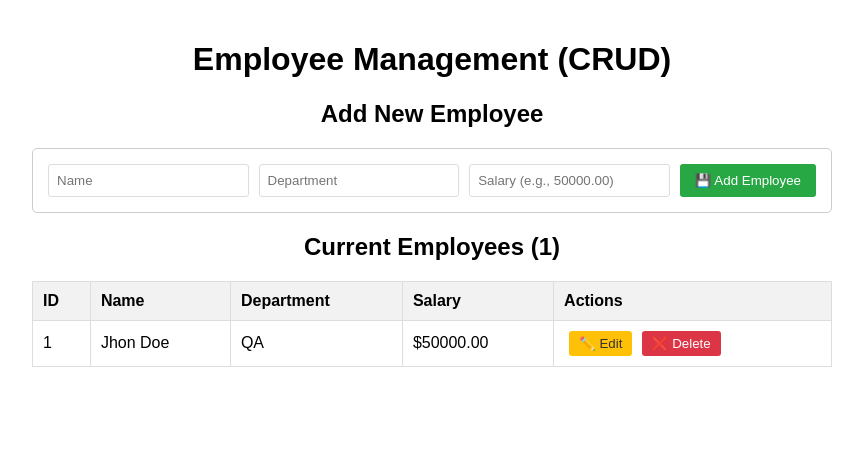
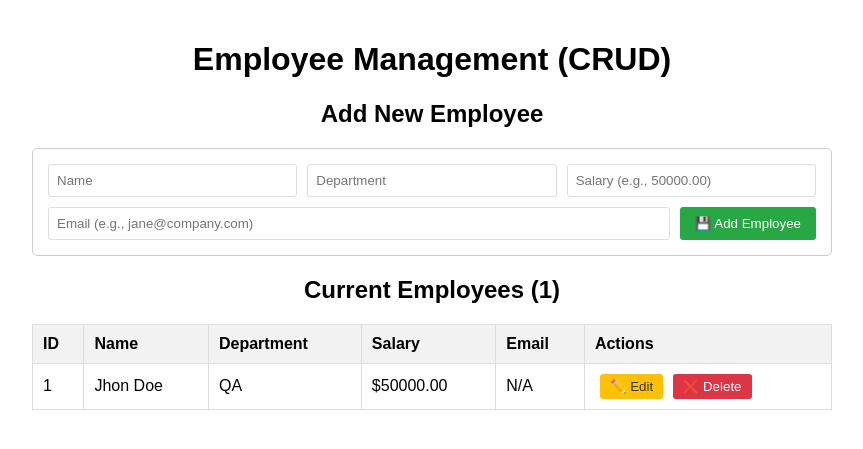
Before and after one commit to yogeshj-mphasis/tool_analysis, a Node server app: page / in a window 1280 px wide. Shown: the top 449 px of the page, without its empty margins (208-1071 px from the left). Run offline with Node 20, Linux system fonts and the light colour scheme; data comes from the database, SQL or seed files in the repository; some libraries are stand-ins or nearby versions.

Commit message:
Add email field to employees and database
Co-authored-by: yogeshjadhav95 <yogeshjadhav95@gmail.com>

```diff
--- a/server.js
+++ b/server.js
@@ -26,15 +26,15 @@ app.get('/', (req, res) => {
 
 // 2. CREATE: Add a new employee (C)
 app.post('/add', (req, res) => {
-    const { name, department, salary } = req.body;
+    const { name, department, salary, email } = req.body;
 
     // Basic validation
     if (!name || !department) {
         return res.status(400).send("Name and Department are required.");
     }
 
-    const sql = 'INSERT INTO employees (name, department, salary) VALUES (?, ?, ?)';
-    const params = [name, department, parseFloat(salary) || 0];
+    const sql = 'INSERT INTO employees (name, department, salary, email) VALUES (?, ?, ?, ?)';
+    const params = [name, department, parseFloat(salary) || 0, email || null];
 
     db.run(sql, params, function(err) {
         if (err) {
@@ -48,15 +48,15 @@ app.post('/add', (req, res) => {
 // 3. UPDATE: Edit an existing employee (U)
 app.post('/update/:id', (req, res) => {
     const id = req.params.id;
-    const { name, department, salary } = req.body;
+    const { name, department, salary, email } = req.body;
 
     // Basic validation
     if (!name || !department) {
         return res.status(400).send("Name and Department are required for update.");
     }
 
-    const sql = 'UPDATE employees SET name = ?, department = ?, salary = ? WHERE id = ?';
-    const params = [name, department, parseFloat(salary) || 0, id];
+    const sql = 'UPDATE employees SET name = ?, department = ?, salary = ?, email = ? WHERE id = ?';
+    const params = [name, department, parseFloat(salary) || 0, email || null, id];
 
     db.run(sql, params, function(err) {
         if (err) {
--- a/views/index.ejs
+++ b/views/index.ejs
@@ -29,6 +29,7 @@
         <input type="text" name="name" placeholder="Name" required>
         <input type="text" name="department" placeholder="Department" required>
         <input type="number" name="salary" placeholder="Salary (e.g., 50000.00)">
+        <input type="email" name="email" placeholder="Email (e.g., jane@company.com)">
         <button type="submit">💾 Add Employee</button>
     </form>
 
@@ -41,6 +42,7 @@
                 <th>Name</th>
                 <th>Department</th>
                 <th>Salary</th>
+                <th>Email</th>
                 <th>Actions</th>
             </tr>
         </thead>
@@ -51,6 +53,7 @@
                     <td class="name-display"><%= employee.name %></td>
                     <td class="dept-display"><%= employee.department %></td>
                     <td class="salary-display">$<%= employee.salary ? employee.salary.toFixed(2) : 'N/A' %></td>
+                    <td class="email-display"><%= employee.email || 'N/A' %></td>
                     <td class="actions">
                         <button class="edit-toggle-btn"
                                 onclick="toggleEdit('<%= employee.id %>')">✏️ Edit</button>
@@ -64,11 +67,12 @@
 
                 <tr id="edit-form-row-<%= employee.id %>" style="display: none;" class="edit-row">
                     <td></td>
-                    <td colspan="4">
+                    <td colspan="5">
                         <form action="/update/<%= employee.id %>" method="POST" class="edit-form">
                             <input type="text" name="name" value="<%= employee.name %>" required>
                             <input type="text" name="department" value="<%= employee.department %>" required>
                             <input type="number" name="salary" value="<%= employee.salary %>" step="0.01" placeholder="Salary">
+                            <input type="email" name="email" value="<%= employee.email %>" placeholder="Email">
                             <button type="submit">✅ Save Changes</button>
                             <button type="button" onclick="toggleEdit('<%= employee.id %>')"
                                     style="background-color: #6c757d;">Candel</button>
@@ -78,7 +82,7 @@
             <% }); %>
             <% if (employees.length === 0) { %>
                 <tr>
-                    <td colspan="5" style="text-align: center;">No employees found. Add one above!</td>
+                    <td colspan="6" style="text-align: center;">No employees found. Add one above!</td>
                 </tr>
             <% } %>
         </tbody>
```
Also changed, not shown: database.js (+17 -0 lines).
